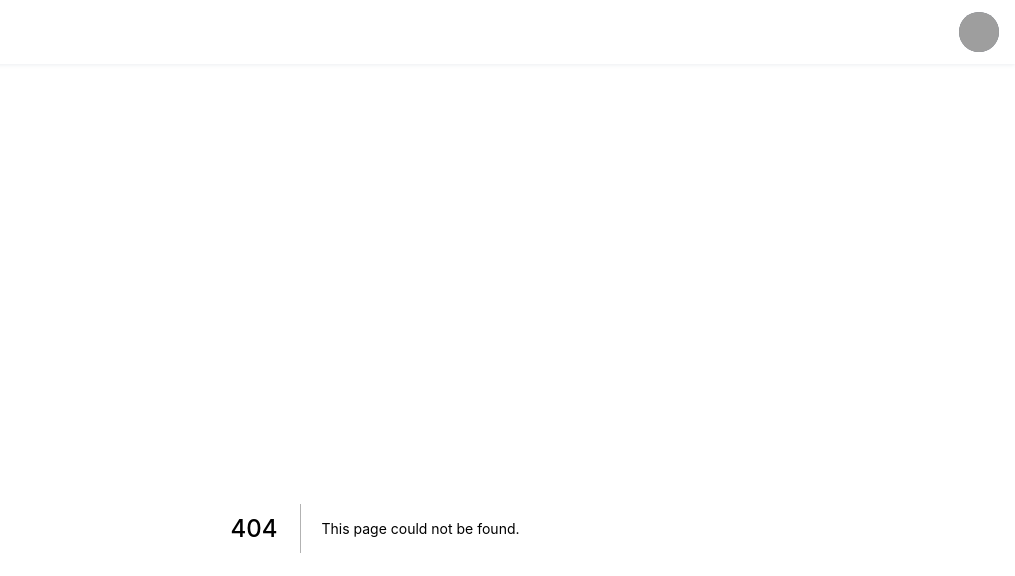
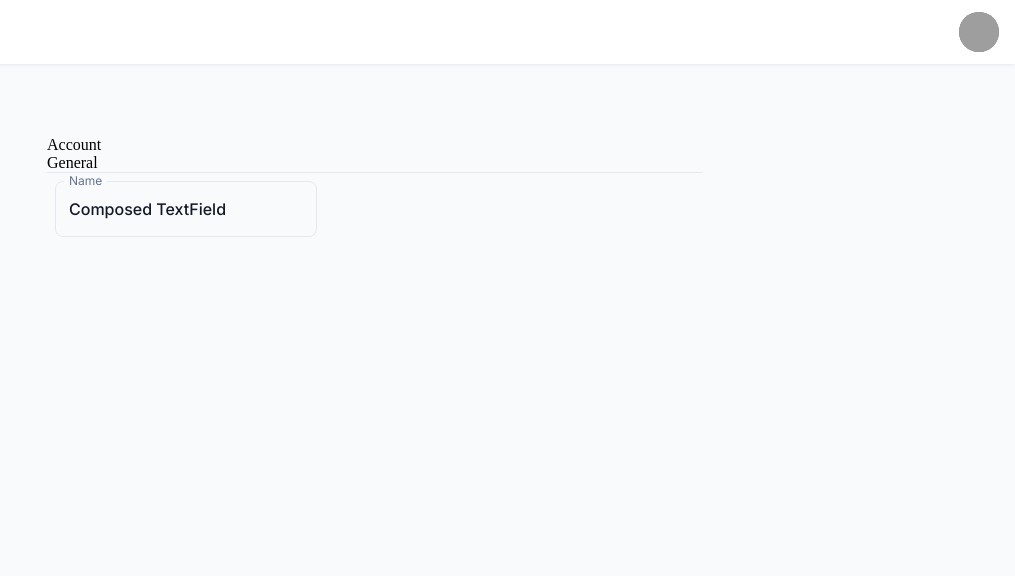
Before and after one commit to Qiming-Liu/ThinkMoreForum-Frontend, a Next.js app: page /personal-setting in a window 1280 px wide. Before the commit this address had no page. Shown: the top 576 px of the page, without its empty margins (265-1280 px from the left). Built offline with nearby package versions, Linux system fonts and the light colour scheme; grey boxes are pictures that could not be loaded.

Commit message:
setting page structure (#15)
Co-authored-by: “Shelton <“damwcs@gmail.com”>

```diff
--- /dev/null
+++ b/components/PersonalSetting/PersonalSettingContent/PersonalSettingContent.js
@@ -0,0 +1,39 @@
+import * as React from 'react';
+import Box from '@mui/material/Box';
+import FormControl from '@mui/material/FormControl';
+import InputLabel from '@mui/material/InputLabel';
+import OutlinedInput from '@mui/material/OutlinedInput';
+
+const PersonalSettingContent = () => {
+  const [name, setName] = React.useState('Composed TextField');
+
+  const handleChange = (event) => {
+    setName(event.target.value);
+  };
+
+  return (
+    <Box
+      component="form"
+      sx={{
+        '& > :not(style)': { m: 1 },
+      }}
+      noValidate
+      autoComplete="off"
+    >
+
+      <FormControl>
+        <InputLabel htmlFor="component-outlined">Name</InputLabel>
+        <OutlinedInput
+          id="component-outlined"
+          value={name}
+          onChange={handleChange}
+          label="Name"
+        />
+      </FormControl>
+
+
+
+    </Box>
+  );
+}
+export default PersonalSettingContent;
--- /dev/null
+++ b/components/PersonalSetting/PersonalSettingContent/index.js
@@ -0,0 +1 @@
+export { default } from './PersonalSettingContent';
--- /dev/null
+++ b/components/PersonalSetting/PersonalSettingHead/PersonalSettingHead.js
@@ -0,0 +1,15 @@
+import React from 'react';
+
+
+
+
+const PersonalSettingHead = () => {
+
+  return (
+    <div>
+      <div >Account</div>
+    </div>
+  )
+}
+
+export default PersonalSettingHead;
--- /dev/null
+++ b/components/PersonalSetting/PersonalSettingHead/index.js
@@ -0,0 +1 @@
+export { default } from './PersonalSettingHead';
--- /dev/null
+++ b/components/PersonalSetting/PersonalSettingNavigation/PersonalSettingNavigation.js
@@ -0,0 +1,16 @@
+import React from 'react';
+import { Divider } from '@mui/material';
+
+
+
+const PersonalSettingNavigation = () => {
+
+  return (
+    <div>
+      <div >General</div>
+      <Divider ></Divider>
+    </div>
+  )
+}
+
+export default PersonalSettingNavigation;
--- /dev/null
+++ b/components/PersonalSetting/PersonalSettingNavigation/index.js
@@ -0,0 +1 @@
+export { default } from './PersonalSettingNavigation.js';
--- a/pages/_app.js
+++ b/pages/_app.js
@@ -7,6 +7,7 @@ import store from '../store/store';
 import Layout from '../components/Layout';
 import createTheme from '../theme';
 import '../styles/main.scss';
+import '../styles/personalSetting.scss';
 
 const MyApp = ({ Component, pageProps: { session, ...pageProps } }) => {
   return (
--- a/pages/index.js
+++ b/pages/index.js
@@ -22,6 +22,7 @@ const Index = () => {
 
   return (
     <>
+
       <CategoryExample1 />
       <ul>
         {posts &&
--- /dev/null
+++ b/pages/personal-setting.js
@@ -0,0 +1,14 @@
+import React from 'react';
+import PersonalSettingHead from '../components/PersonalSetting/PersonalSettingHead'
+import PersonalSettingNavigation from '../components/PersonalSetting/PersonalSettingNavigation';
+import PersonalSettingContent from '../components/PersonalSetting/PersonalSettingContent';
+
+const personalSetting = () => (
+  <div className="personal__setting__header">
+    <PersonalSettingHead></PersonalSettingHead>
+    <PersonalSettingNavigation></PersonalSettingNavigation>
+    <PersonalSettingContent></PersonalSettingContent>
+  </div>
+);
+
+export default personalSetting;
--- a/styles/main.scss
+++ b/styles/main.scss
@@ -1,3 +1,7 @@
 body {
   background-color: #f9fafc;
 }
+
+.main {
+  font-size: large;
+}
--- /dev/null
+++ b/styles/personalSetting.scss
@@ -0,0 +1,4 @@
+// header
+.personal__setting__body{
+    font-size:small;
+}
```
Also changed, not shown: components/PersonalSetting/context_bar.js (added), 1 other file (tests, documents, lock files or other folders).
